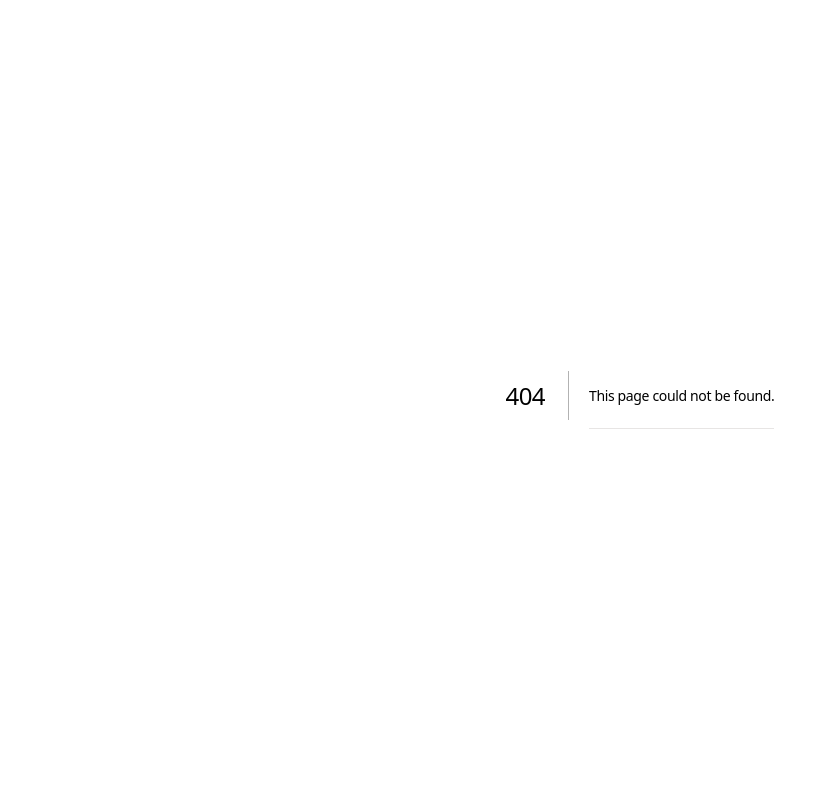
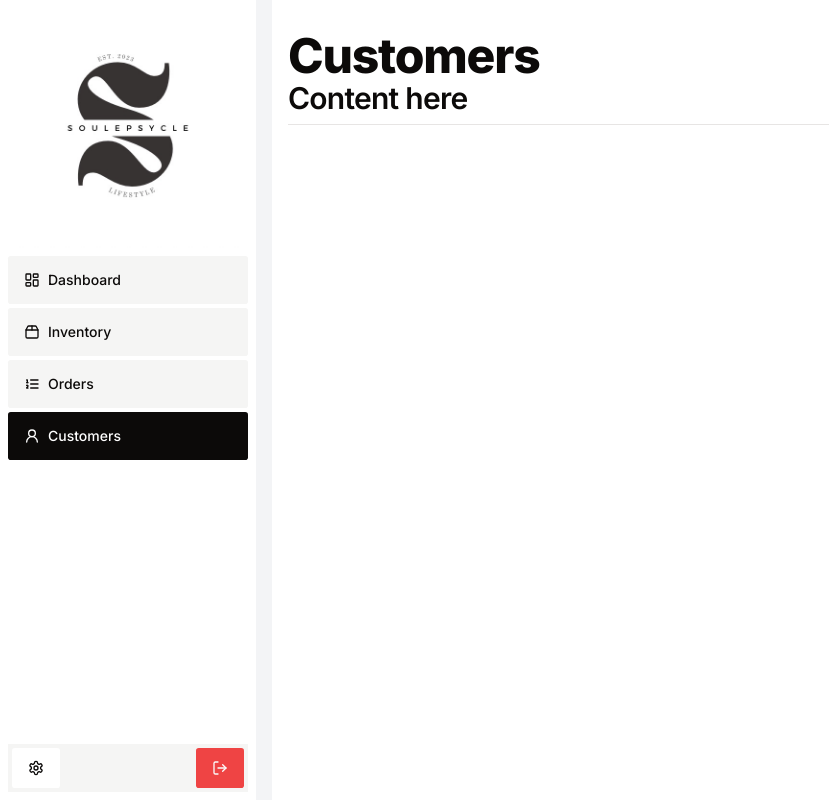
Before and after one commit to codingjogo/jogo-commerce, a Next.js app: page /admin/customers in a window 1280 px wide. Before the commit this address had no page. Shown: the whole page, without its empty margins (0-829 px from the left). Built offline with nearby package versions, Linux system fonts and the light colour scheme.

Commit message:
feat: Add Routes for Pages

```diff
--- /dev/null
+++ b/app/(private)/admin/(overview)/page.tsx
@@ -0,0 +1,11 @@
+export default function Admin() {
+	return (
+		<section className="admin-content">
+			<h1>Admin Dashboard</h1>
+
+			<div className="content">
+				<h2>Content here</h2>
+			</div>
+		</section>
+	);
+}
--- /dev/null
+++ b/app/(private)/admin/customers/page.tsx
@@ -0,0 +1,11 @@
+export default function Customers() {
+	return (
+		<section className="admin-content">
+			<h1>Customers</h1>
+
+			<div className="content">
+				<h2>Content here</h2>
+			</div>
+		</section>
+	);
+}
--- /dev/null
+++ b/app/(private)/admin/inventory/page.tsx
@@ -0,0 +1,11 @@
+export default function Inventory() {
+	return (
+		<section className="admin-content">
+			<h1>Inventory</h1>
+
+			<div className="content">
+				<h2>Content here</h2>
+			</div>
+		</section>
+	);
+}
--- /dev/null
+++ b/app/(private)/admin/loading.tsx
@@ -0,0 +1,10 @@
+import Image from "next/image";
+import Logo from "@/public/logo.jpg";
+
+export default function Inventory() {
+	return (
+		<section className="w-full h-screen flex items-center justify-center">
+			<Image src={Logo} alt="Soule-Psycle-Logo" width={80} height={80} />
+		</section>
+	);
+}
--- a/app/(private)/admin/page.tsx
+++ b/app/(private)/admin/orders/page.tsx
@@ -1,7 +1,7 @@
-export default function Admin() {
+export default function Orders() {
 	return (
-		<section>
-			<h1>Admin Dashboard</h1>
+		<section className="admin-content">
+			<h1>Orders</h1>
 
 			<div className="content">
 				<h2>Content here</h2>
--- a/app/globals.css
+++ b/app/globals.css
@@ -104,3 +104,7 @@ body {
 		@apply text-sm text-muted-foreground;
 	}
 }
+
+.admin-content {
+	@apply px-4 pt-8;
+}
```
